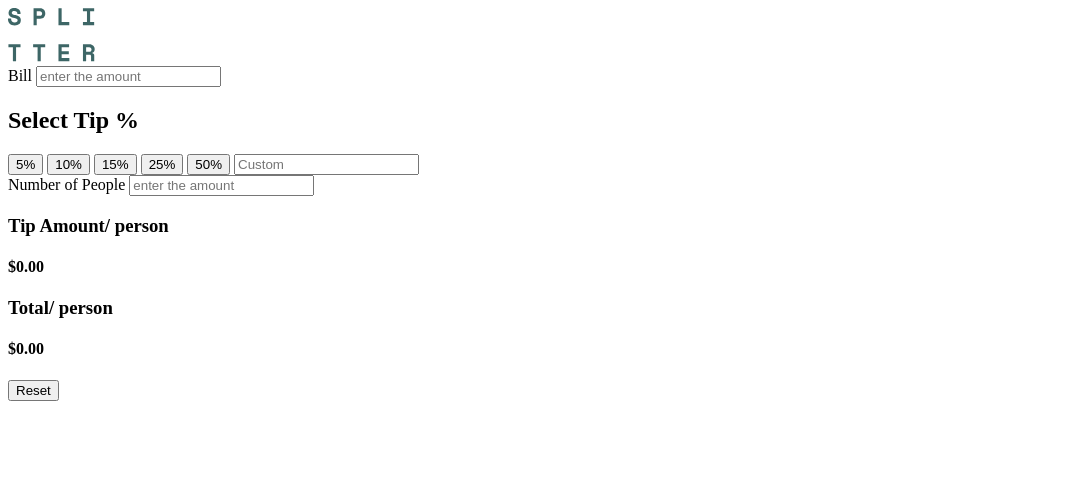
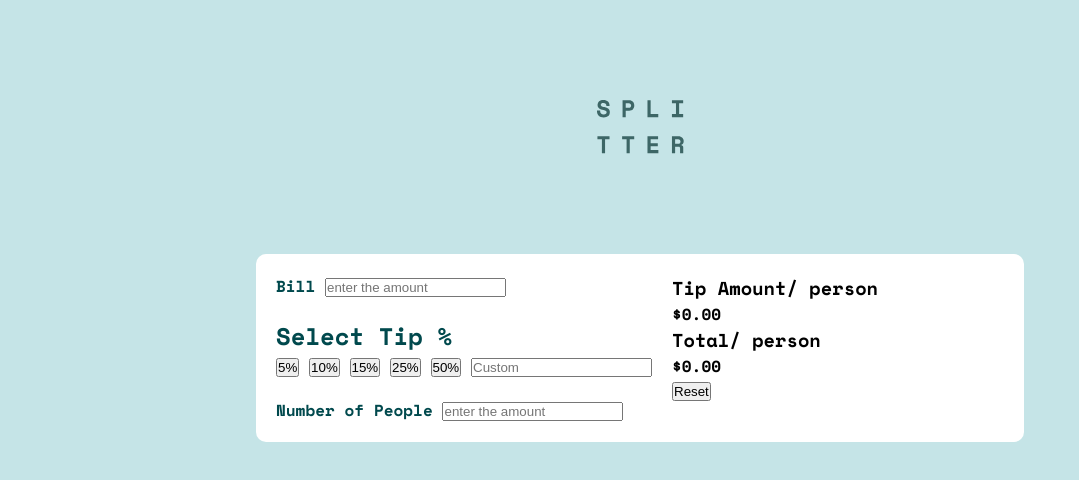
Before and after one commit to Islamsaeedfahmy/Tip-calculator-app, a plain HTML site: page index.html in a window 1280 px wide. Shown: the whole page, without its empty margins (0-1079 px from the left). Drawn offline with nearby package versions, Linux system fonts and the light colour scheme.

Commit message:
Added initial CSS styles

```diff
--- a/index.html
+++ b/index.html
@@ -9,8 +9,10 @@
 
   <title>Frontend Mentor | Tip calculator app</title>
 
-
-
+  <link rel="preconnect" href="https://fonts.googleapis.com">
+  <link rel="preconnect" href="https://fonts.gstatic.com" crossorigin>
+  <link href="https://fonts.googleapis.com/css2?family=Space+Mono:wght@700&display=swap" rel="stylesheet">
+  <link rel="stylesheet" href="./styles/style.css">
 </head>
 
 <body>
@@ -19,12 +21,13 @@
   </header>
 
   <main>
-    <div>
-      <div>
+    <div class="input-section">
+      <div class="input-bill">
         <label for="bill">Bill</label>
         <input type="text" placeholder="enter the amount">
       </div>
-      <div>
+
+      <div class="input-tip">
         <h2>Select Tip %</h2>
         <button type="submit">5%</button>
         <button type="submit">10%</button>
@@ -32,9 +35,9 @@
         <button type="submit">25%</button>
         <button type="submit">50%</button>
         <input type="text" placeholder="Custom">
+      </div>
 
-      </div>
-      <div>
+      <div class="input-people">
         <label for="number-of-people">Number of People</label>
         <input type="text" placeholder="enter the amount">
       </div>
@@ -42,10 +45,10 @@
     </div>
 
 
-    <div>
+    <div class="output-section">
       <div>
-          <h3>Tip Amount<span>/ person</span></h3>
-          <h4>$0.00</h4>
+        <h3>Tip Amount<span>/ person</span></h3>
+        <h4>$0.00</h4>
       </div>
 
       <div>
@@ -65,16 +68,3 @@
 </body>
 
 </html>
-
-
-<!--
-
-
-
-
-
-
-
-
-Reset
--->
--- /dev/null
+++ b/styles/style.css
@@ -0,0 +1,43 @@
+:root {
+    --strong-cayan: hsl(172, 67%, 45%);
+    --dark-cyan: hsl(183, 100%, 15%);
+    --grayish-cyan: hsl(186, 14%, 43%);
+    --light-grayish-cyan: hsl(185, 41%, 84%);
+    --very-light-grayish-cyan: hsl(189, 41%, 97%);
+}
+
+/* global resets  */
+* {
+    box-sizing: border-box;
+    margin: 0;
+    padding: 0;
+}
+
+body {
+    font-family: 'Space Mono', monospace;
+    background-color:var(--light-grayish-cyan);
+
+}
+
+header {
+    display: flex;
+    justify-content: center;
+    padding: 100px;
+}
+
+main {
+    background-color: white;
+    border-radius: 10px;
+    padding: 20px;
+    display: flex;
+    gap: 20px;
+    width: 60%;
+    margin: auto;
+}
+
+.input-section {
+    color: var(--dark-cyan);
+    display: flex;
+    flex-direction: column;
+    gap: 20px;
+}
```
